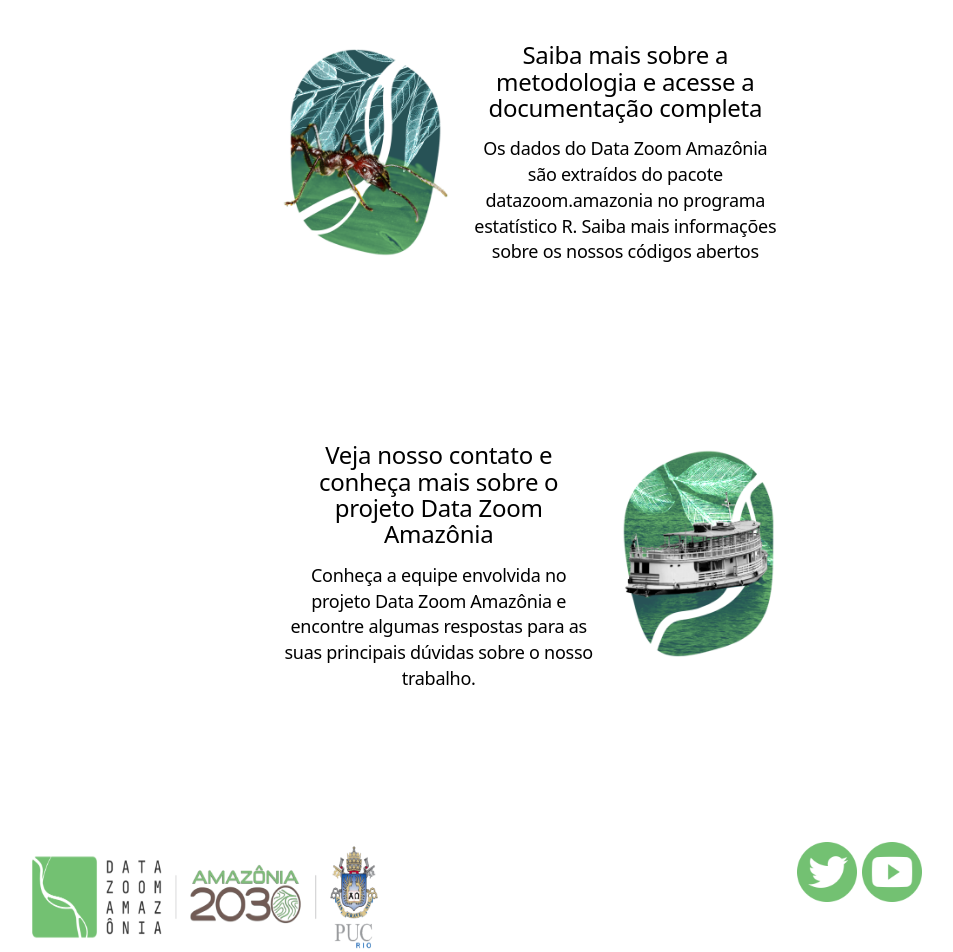
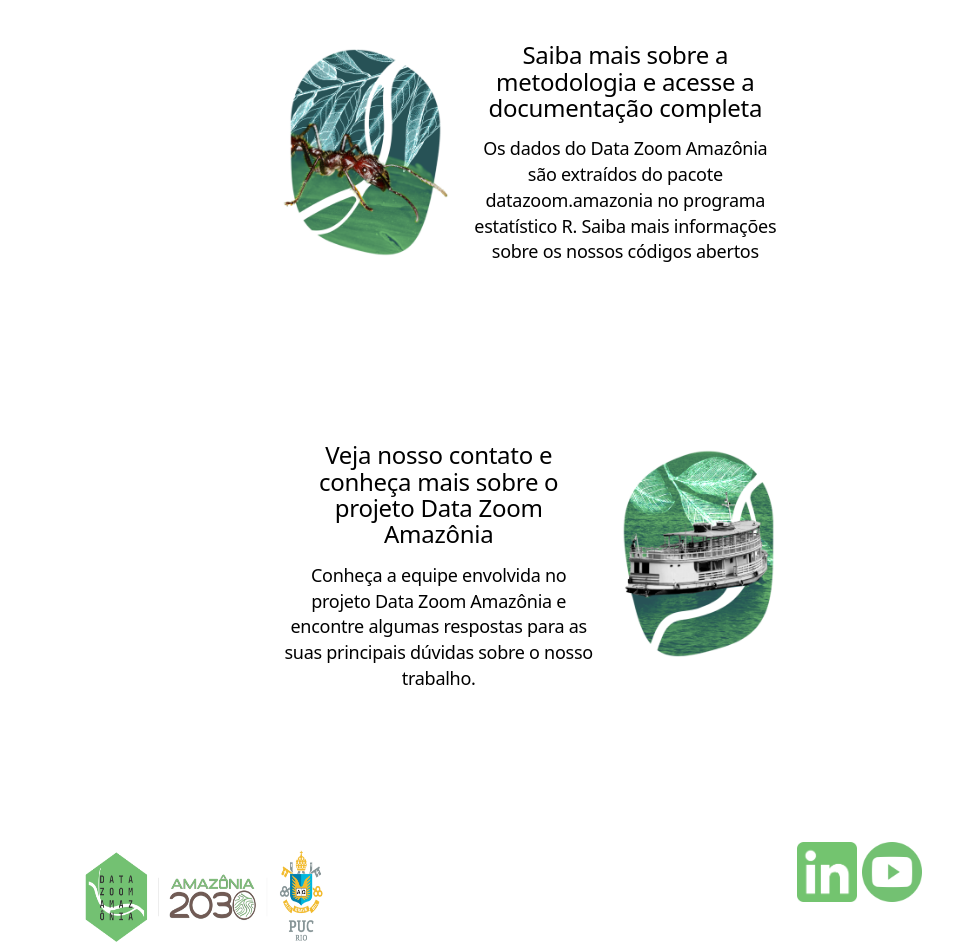
Before and after one commit to datazoompuc/amazonia, a Jekyll site: the page built from index.md, in a window 1280 px wide. Shown: the part 1669-2621 px from the top of the page, without its empty margins (108-1061 px from the left). Built offline with Jekyll 4.4.1, drawn with Linux system fonts in a browser that asks for light colours; nearby versions of some CDN libraries.

Commit message:
update logos footer

```diff
--- a/_includes/footer.html
+++ b/_includes/footer.html
@@ -3,7 +3,7 @@
     <div class="footer-left">
       <div class="txt">
         <a href="http://www.puc-rio.br">
-          <img alt="PUC" src="{{ site.baseurl }}/assets/img/logos_rodape_v03-06-1024x257.png" style="width: 350px; height: 110px;">
+          <img alt="PUC" src="{{ site.baseurl }}/assets/img/logos_rodape_nova.png" style="width: 350px; height: 110px;">
         </a>
       </div>
     </div>
@@ -11,8 +11,8 @@
   <div class="col-sm-12 col-md-6">
     <div class="footer-right">
       <div class="txt">
-        <a href="http://www.finep.gov.br" target="_blank"> <img alt="Finep" src="{{ site.baseurl }}/assets/img/Twitter.png" style="width: 60px; height: 60px;"> </a>
-                <a href="http://www.cnpq.br" target="_blank"> <img src="{{ site.baseurl }}/assets/img/Youtube.png" style="width: 60px; height: 60px;"> </a>
+        <a href="https://www.linkedin.com/company/data-zoom/" target="_blank"> <img alt="Finep" src="{{ site.baseurl }}/assets/img/linkedin.png" style="width: 60px; height: 60px;"> </a>
+                <a href="https://www.youtube.com/channel/UC1kYkpfiYSvL2-oTYPMMkug" target="_blank"> <img src="{{ site.baseurl }}/assets/img/Youtube.png" style="width: 60px; height: 60px;"> </a>
       </div>
     </div>
   </div>
```
